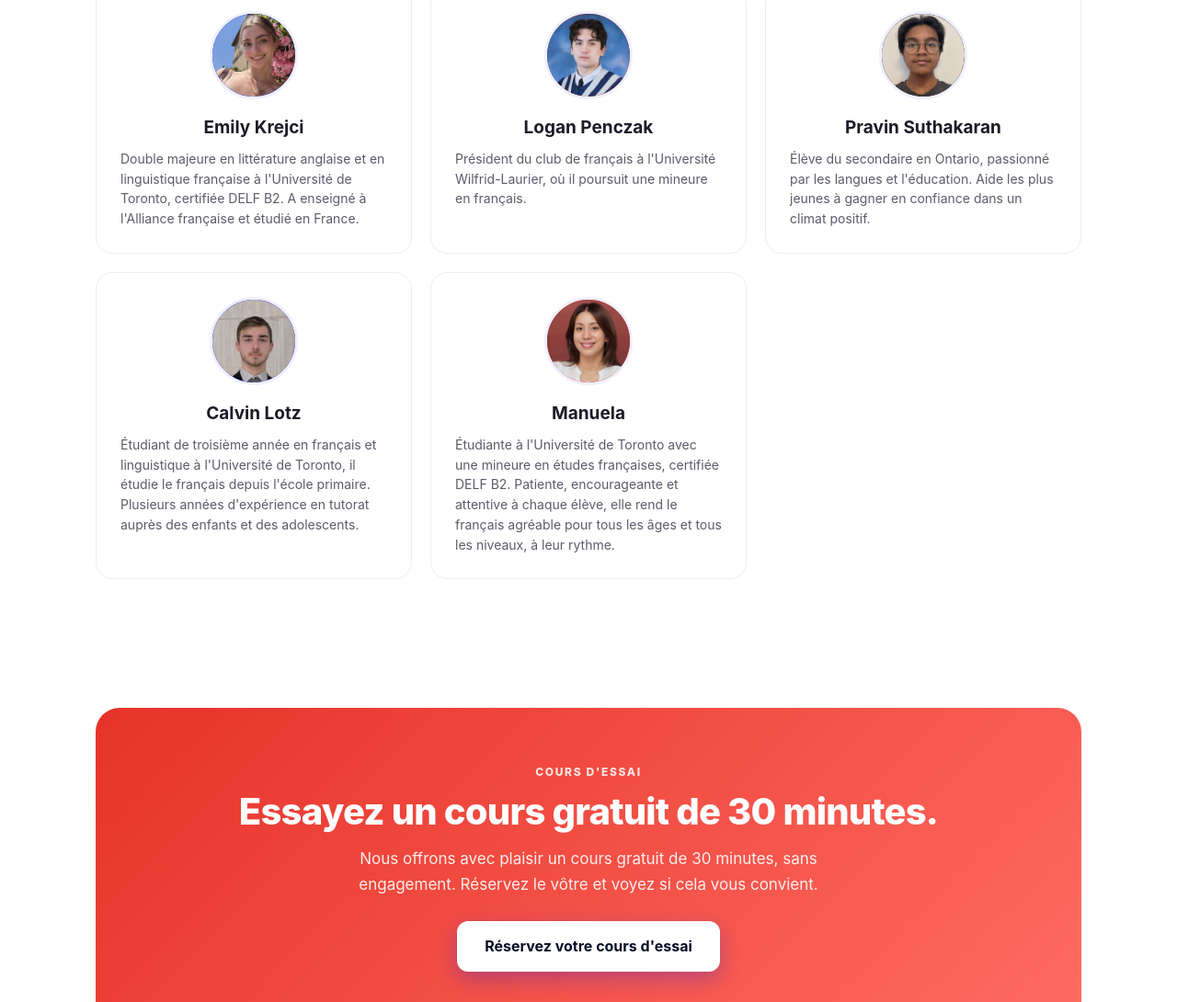
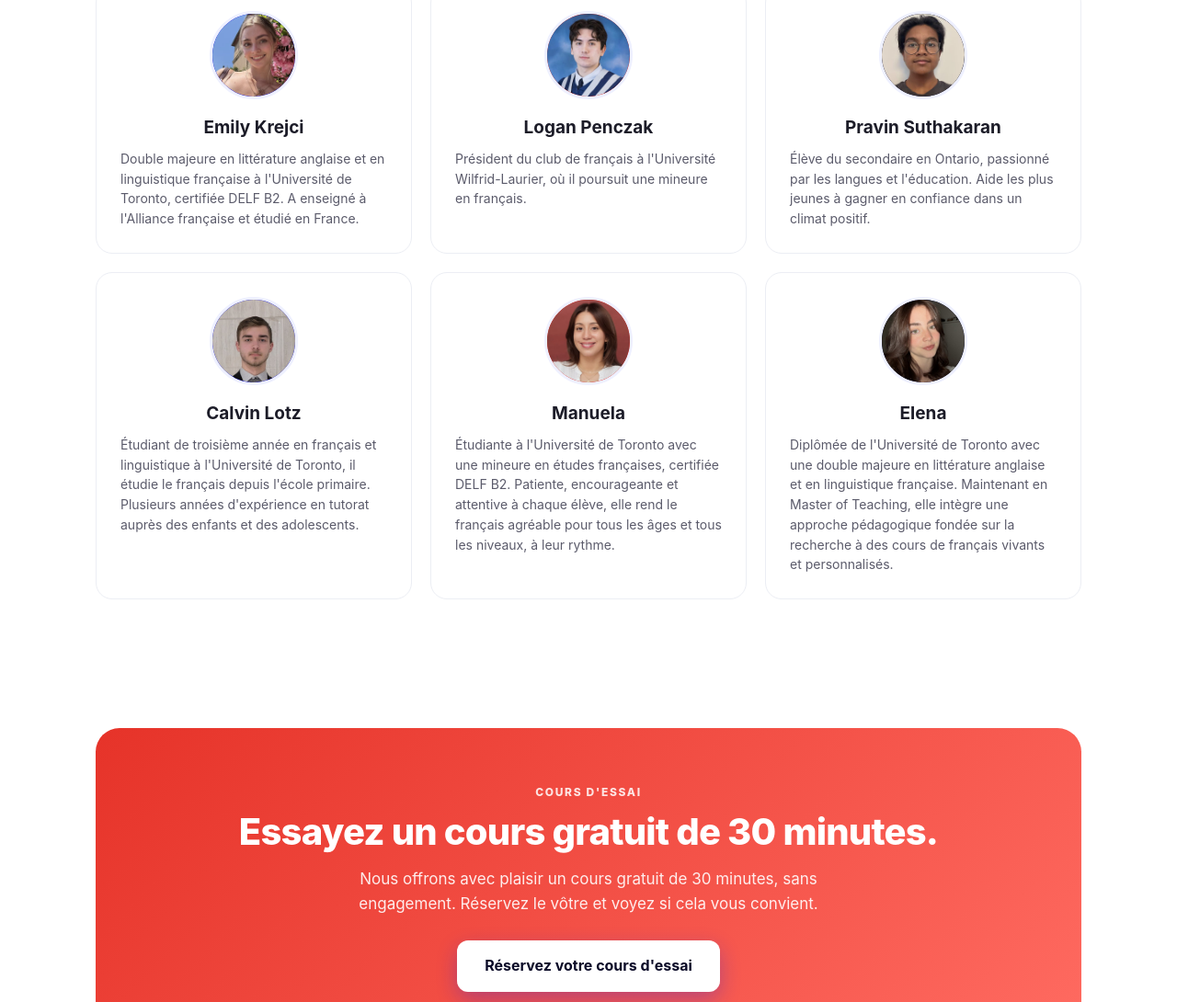
Before and after one commit to WinnyFrench/winny-french-web, a plain HTML site: page fr.html in a window 1280 px wide. Shown: the part 5026-6116 px from the top of the page at 92% size. Drawn offline with Linux system fonts and the light colour scheme.

Commit message:
Add new tutor profile for Elena

```diff
--- a/fr.html
+++ b/fr.html
@@ -411,6 +411,7 @@ ul.ticks li::before{content:"";position:absolute;left:0;top:14px;width:11px;heig
 <div class="tutor"><div class="av"><span class="ini">PS</span><img loading="lazy" width="96" height="96" src="/images/pravin.jpg" alt="Pravin Suthakaran, tuteur chez Winny French"></div><h3>Pravin Suthakaran</h3><p>Élève du secondaire en Ontario, passionné par les langues et l'éducation. Aide les plus jeunes à gagner en confiance dans un climat positif.</p></div>
 <div class="tutor"><div class="av"><span class="ini">CL</span><img loading="lazy" width="96" height="96" src="/images/calvin.jpg" alt="Calvin Lotz, tuteur chez Winny French"></div><h3>Calvin Lotz</h3><p>Étudiant de troisième année en français et linguistique à l'Université de Toronto, il étudie le français depuis l'école primaire. Plusieurs années d'expérience en tutorat auprès des enfants et des adolescents.</p></div>
 <div class="tutor"><div class="av"><span class="ini">M</span><img loading="lazy" width="96" height="96" src="/images/manuela.jpg" alt="Manuela, tutrice chez Winny French"></div><h3>Manuela</h3><p>Étudiante à l'Université de Toronto avec une mineure en études françaises, certifiée DELF B2. Patiente, encourageante et attentive à chaque élève, elle rend le français agréable pour tous les âges et tous les niveaux, à leur rythme.</p></div>
+<div class="tutor"><div class="av"><span class="ini">E</span><img loading="lazy" width="96" height="96" src="/images/elena.jpg" alt="Elena, tutrice chez Winny French"></div><h3>Elena</h3><p>Diplômée de l'Université de Toronto avec une double majeure en littérature anglaise et en linguistique française. Maintenant en Master of Teaching, elle intègre une approche pédagogique fondée sur la recherche à des cours de français vivants et personnalisés.</p></div>
 </div>
 </div>
 </section>
```
